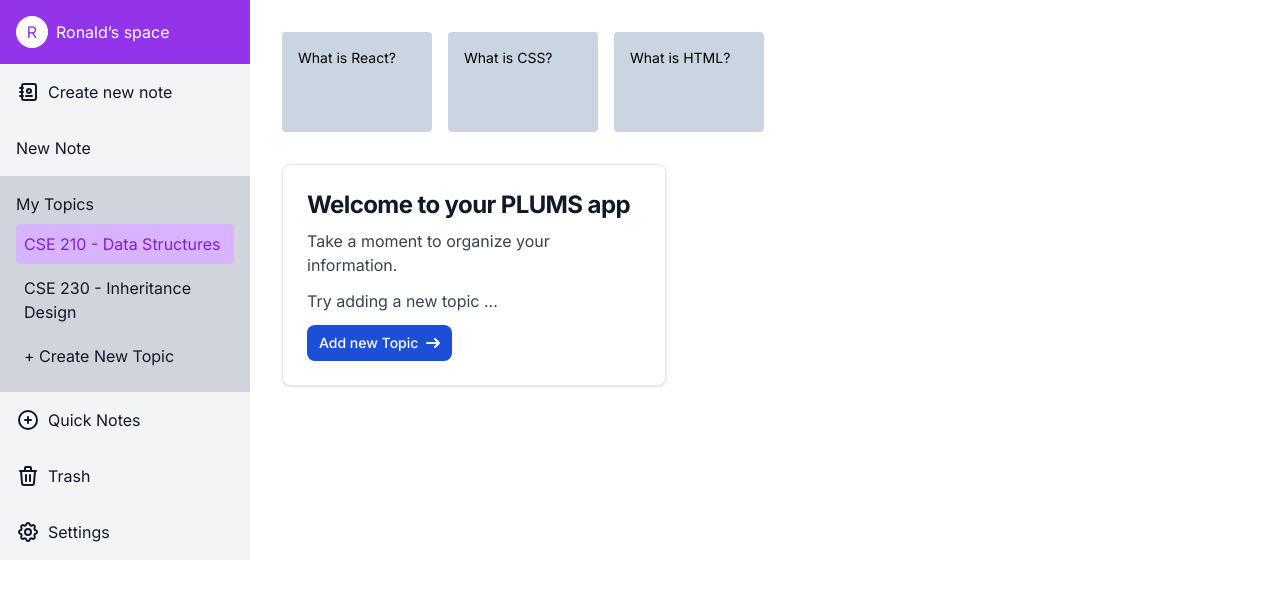
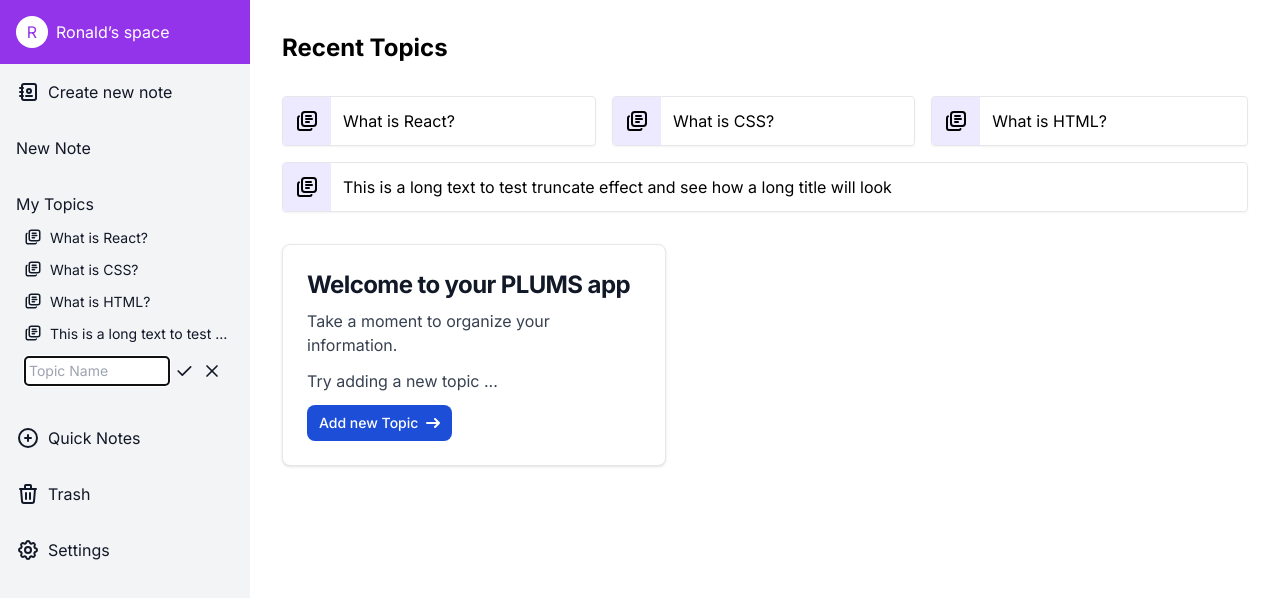
Before and after one commit to JDSanchz/plums, a Next.js app: page /dashboard in a window 1280 px wide. Both pictures are taken after a click on the link "+ Create New Topic". Shown: the top 598 px of the page. Built offline with nearby package versions, Linux system fonts and the light colour scheme.

Commit message:
More stuff for navbar

```diff
--- a/src/app/components/Navbarr.tsx
+++ b/src/app/components/Navbarr.tsx
@@ -1,24 +1,33 @@
-'use client';
-import React, { useEffect, useState } from 'react';
-
+"use client";
+import React, { useEffect, useState } from "react";
+import topic from "../components/topics.json";
+interface Topic {
+  name: string;
+  description: string;
+}
 
 const Navbar = () => {
-  const [isMenuVisible, setIsMenuVisible] = useState(false); // Menu visible by default
+  const [isMenuVisible, setIsMenuVisible] = useState<Boolean>(false); // Menu visible by default
+  const [isInput, setIsInput] = useState<Boolean>(false);
+  const [topics, setTopics] = useState<Topic[] | undefined>(topic);
+  const [newTopic, setNewTopic] = useState<string>("");
 
   // Adjust visibility based on screen width
   useEffect(() => {
     const handleResize = () => {
       if (window.innerWidth > 768) {
         setIsMenuVisible(true); // Always visible on desktop
+      } else {
+        setIsMenuVisible(false); // Always hidden on mobile
       }
     };
 
-    window.addEventListener('resize', handleResize);
+    window.addEventListener("resize", handleResize);
 
     // Call handler right away so state gets updated with initial window size
     handleResize();
 
-    return () => window.removeEventListener('resize', handleResize);
+    return () => window.removeEventListener("resize", handleResize);
   }, []);
 
   // Function to toggle menu visibility for mobile
@@ -28,15 +37,30 @@ const Navbar = () => {
     }
   };
 
-
   return (
-    <div className="flex flex-col bg-gray-100 text-gray-900 md:max-w-sidebar">
-      <div className="bg-purple-600 p-4 text-white flex items-center">
-        <div className="rounded-full bg-white text-purple-600 w-8 h-8 flex justify-center items-center mr-2">R</div>
+    <div className="flex flex-col bg-gray-100 text-gray-900 ">
+      <div className="flex items-center bg-purple-600 p-4 text-white">
+        <div className="mr-2 flex h-8 w-8 items-center justify-center rounded-full bg-white text-purple-600">
+          R
+        </div>
         <span>Ronald’s space</span>
-        <button onClick={toggleMenuVisibility} className="ml-auto bg-transparent border-none cursor-pointer md:hidden">
-          <svg xmlns="http://www.w3.org/2000/svg" className="icon icon-tabler icon-tabler-menu-2" width="24" height="24" viewBox="0 0 24 24" strokeWidth="2" stroke="currentColor" fill="none" strokeLinecap="round" strokeLinejoin="round">
-            <path stroke="none" d="M0 0h24v24H0z" fill="none"/>
+        <button
+          onClick={toggleMenuVisibility}
+          className="ml-auto cursor-pointer border-none bg-transparent md:hidden"
+        >
+          <svg
+            xmlns="http://www.w3.org/2000/svg"
+            className="icon icon-tabler icon-tabler-menu-2"
+            width="24"
+            height="24"
+            viewBox="0 0 24 24"
+            strokeWidth="2"
+            stroke="currentColor"
+            fill="none"
+            strokeLinecap="round"
+            strokeLinejoin="round"
+          >
+            <path stroke="none" d="M0 0h24v24H0z" fill="none" />
             <path d="M4 6l16 0" />
             <path d="M4 12l16 0" />
             <path d="M4 18l16 0" />
@@ -45,58 +69,208 @@ const Navbar = () => {
       </div>
       {/* Conditional rendering based on isMenuVisible */}
       {isMenuVisible && (
-        <div className={`flex flex-col md:max-w-sidebar ${isMenuVisible ? 'desktop-menu' : 'mobile-menu hidden'}`}>
+        <div
+          className={`md:max-w-sidebar flex flex-col ${isMenuVisible ? "desktop-menu" : "mobile-menu hidden"}`}
+        >
           {/* Navbar items */}
           <div className="flex flex-col">
             <a href="#" className="flex items-center p-4 hover:bg-gray-200">
-            <svg xmlns="http://www.w3.org/2000/svg" className="icon icon-tabler icon-tabler-address-book mr-2" width="24" height="24" viewBox="0 0 24 24" strokeWidth="2" stroke="currentColor" fill="none" strokeLinecap="round" strokeLinejoin="round">
-              <path stroke="none" d="M0 0h24v24H0z" fill="none"/>
-              <path d="M20 6v12a2 2 0 0 1 -2 2h-10a2 2 0 0 1 -2 -2v-12a2 2 0 0 1 2 -2h10a2 2 0 0 1 2 2z"/>
-              <path d="M10 16h6"/>
-              <path d="M13 11m-2 0a2 2 0 1 0 4 0a2 2 0 1 0 -4 0"/>
-              <path d="M4 8h3"/>
-              <path d="M4 12h3"/>
-              <path d="M4 16h3"/>
+              <svg
+                xmlns="http://www.w3.org/2000/svg"
+                className="icon icon-tabler icon-tabler-address-book mr-2"
+                width="24"
+                height="24"
+                viewBox="0 0 24 24"
+                strokeWidth="2"
+                stroke="currentColor"
+                fill="none"
+                strokeLinecap="round"
+                strokeLinejoin="round"
+              >
+                <path stroke="none" d="M0 0h24v24H0z" fill="none" />
+                <path d="M20 6v12a2 2 0 0 1 -2 2h-10a2 2 0 0 1 -2 -2v-12a2 2 0 0 1 2 -2h10a2 2 0 0 1 2 2z" />
+                <path d="M10 16h6" />
+                <path d="M13 11m-2 0a2 2 0 1 0 4 0a2 2 0 1 0 -4 0" />
+                <path d="M4 8h3" />
+                <path d="M4 12h3" />
+                <path d="M4 16h3" />
               </svg>
               Create new note
             </a>
-          <a href="#" className="p-4 hover:bg-gray-200">New Note</a>
+            <a href="#" className="p-4 hover:bg-gray-200">
+              New Note
+            </a>
             {/* Expandable Topics section */}
-          <div className="bg-gray-300 p-4">
+            <div className="p-4">
               My Topics
               <div className="mt-2">
-              <a href="#" className="block p-2 bg-purple-300 text-purple-700 rounded">CSE 210 - Data Structures</a>
-              <a href="#" className="block p-2 mt-1 hover:bg-purple-100">CSE 230 - Inheritance Design</a>
-              <a href="#" className="block p-2 mt-1 hover:bg-purple-100">+ Create New Topic</a>
+                {topics.map((topic, key) => {
+                  return (
+                    <a
+                      key={key}
+                      href="#"
+                      className="mt-1 block  flex gap-2 p-1 pl-2 text-sm hover:bg-purple-100"
+                    >
+                      <div>
+                        <svg
+                          xmlns="http://www.w3.org/2000/svg"
+                          class="icon icon-tabler icon-tabler-library"
+                          width="18"
+                          height="18"
+                          viewBox="0 0 24 24"
+                          stroke-width="2"
+                          stroke="currentColor"
+                          fill="none"
+                          stroke-linecap="round"
+                          stroke-linejoin="round"
+                        >
+                          <path stroke="none" d="M0 0h24v24H0z" fill="none" />
+                          <path d="M7 3m0 2.667a2.667 2.667 0 0 1 2.667 -2.667h8.666a2.667 2.667 0 0 1 2.667 2.667v8.666a2.667 2.667 0 0 1 -2.667 2.667h-8.666a2.667 2.667 0 0 1 -2.667 -2.667z" />
+                          <path d="M4.012 7.26a2.005 2.005 0 0 0 -1.012 1.737v10c0 1.1 .9 2 2 2h10c.75 0 1.158 -.385 1.5 -1" />
+                          <path d="M11 7h5" />
+                          <path d="M11 10h6" />
+                          <path d="M11 13h3" />
+                        </svg>
+                      </div>
+                      <p className="truncate">{topic.name}</p>
+                    </a>
+                  );
+                })}
+
+                {isInput && (
+                  <div className="flex items-center justify-between p-2">
+                    <input
+                      type="text"
+                      placeholder="Topic Name"
+                      className="w-10/12 rounded border p-1 text-sm"
+                      autoFocus
+                      onChange={(e: React.ChangeEvent<HTMLInputElement>) =>
+                        setNewTopic(e.target.value)
+                      }
+                      onKeyDown={(event) => {
+                        if (event.key === "Enter") {
+                          // Call your function here
+                          setTopics([...topics, { name: newTopic }]);
+                          setIsInput(!isInput);
+                        }
+                      }}
+                    />
+                    <div
+                      className="cursor-pointer rounded p-1 hover:bg-gray-200"
+                      onClick={(event) => {
+                        setTopics([...topics, { name: newTopic }]);
+                        setIsInput(!isInput);
+                      }}
+                    >
+                      <svg
+                        xmlns="http://www.w3.org/2000/svg"
+                        class="icon icon-tabler icon-tabler-check"
+                        width="20"
+                        height="20"
+                        viewBox="0 0 24 24"
+                        stroke-width="2"
+                        stroke="currentColor"
+                        fill="none"
+                        stroke-linecap="round"
+                        stroke-linejoin="round"
+                      >
+                        <path stroke="none" d="M0 0h24v24H0z" fill="none" />
+                        <path d="M5 12l5 5l10 -10" />
+                      </svg>
+                    </div>
+                    <div
+                      className="cursor-pointer rounded p-1 hover:bg-gray-200"
+                      onClick={() => setIsInput(!isInput)}
+                    >
+                      <svg
+                        xmlns="http://www.w3.org/2000/svg"
+                        class="icon icon-tabler icon-tabler-x"
+                        width="20"
+                        height="20"
+                        viewBox="0 0 24 24"
+                        stroke-width="2"
+                        stroke="currentColor"
+                        fill="none"
+                        stroke-linecap="round"
+                        stroke-linejoin="round"
+                      >
+                        <path stroke="none" d="M0 0h24v24H0z" fill="none" />
+                        <path d="M18 6l-12 12" />
+                        <path d="M6 6l12 12" />
+                      </svg>
+                    </div>
+                  </div>
+                )}
+                {!isInput && (
+                  <a
+                    href="#"
+                    className="mt-1 block cursor-pointer p-2 hover:bg-purple-100"
+                    onClick={() => setIsInput(!isInput)}
+                  >
+                    + Create New Topic
+                  </a>
+                )}
               </div>
             </div>
             <a href="#" className="flex items-center p-4 hover:bg-gray-200">
               {/* Quick Notes SVG icon */}
-            <svg xmlns="http://www.w3.org/2000/svg" className="icon icon-tabler icon-tabler-circle-plus mr-2" width="24" height="24" viewBox="0 0 24 24" strokeWidth="2" stroke="currentColor" fill="none" strokeLinecap="round" strokeLinejoin="round">
-              <path stroke="none" d="M0 0h24v24H0z" fill="none"/>
-              <path d="M3 12a9 9 0 1 0 18 0a9 9 0 0 0 -18 0"/>
-              <path d="M9 12h6"/>
-              <path d="M12 9v6"/>
+              <svg
+                xmlns="http://www.w3.org/2000/svg"
+                className="icon icon-tabler icon-tabler-circle-plus mr-2"
+                width="24"
+                height="24"
+                viewBox="0 0 24 24"
+                strokeWidth="2"
+                stroke="currentColor"
+                fill="none"
+                strokeLinecap="round"
+                strokeLinejoin="round"
+              >
+                <path stroke="none" d="M0 0h24v24H0z" fill="none" />
+                <path d="M3 12a9 9 0 1 0 18 0a9 9 0 0 0 -18 0" />
+                <path d="M9 12h6" />
+                <path d="M12 9v6" />
               </svg>
               Quick Notes
             </a>
             <a href="#" className="flex items-center p-4 hover:bg-gray-200">
-            <svg xmlns="http://www.w3.org/2000/svg" className="icon icon-tabler icon-tabler-trash mr-2" width="24" height="24" viewBox="0 0 24 24" strokeWidth="2" stroke="currentColor" fill="none" strokeLinecap="round" strokeLinejoin="round">
-              <path stroke="none" d="M0 0h24v24H0z" fill="none"/>
-              <path d="M4 7l16 0"/>
-              <path d="M10 11l0 6"/>
-              <path d="M14 11l0 6"/>
-              <path d="M5 7l1 12a2 2 0 0 0 2 2h8a2 2 0 0 0 2 -2l1 -12"/>
-              <path d="M9 7v-3a1 1 0 0 1 1 -1h4a1 1 0 0 1 1 1v3"/>
+              <svg
+                xmlns="http://www.w3.org/2000/svg"
+                className="icon icon-tabler icon-tabler-trash mr-2"
+                width="24"
+                height="24"
+                viewBox="0 0 24 24"
+                strokeWidth="2"
+                stroke="currentColor"
+                fill="none"
+                strokeLinecap="round"
+                strokeLinejoin="round"
+              >
+                <path stroke="none" d="M0 0h24v24H0z" fill="none" />
+                <path d="M4 7l16 0" />
+                <path d="M10 11l0 6" />
+                <path d="M14 11l0 6" />
+                <path d="M5 7l1 12a2 2 0 0 0 2 2h8a2 2 0 0 0 2 -2l1 -12" />
+                <path d="M9 7v-3a1 1 0 0 1 1 -1h4a1 1 0 0 1 1 1v3" />
               </svg>
               Trash
             </a>
             <a href="#" className="flex items-center p-4 hover:bg-gray-200">
-
-            <svg xmlns="http://www.w3.org/2000/svg" className="icon icon-tabler icon-tabler-settings mr-2" width="24" height="24" viewBox="0 0 24 24" strokeWidth="2" stroke="currentColor" fill="none" strokeLinecap="round" strokeLinejoin="round">
-              <path stroke="none" d="M0 0h24v24H0z" fill="none"/>
-              <path d="M10.325 4.317c.426 -1.756 2.924 -1.756 3.35 0a1.724 1.724 0 0 0 2.573 1.066c1.543 -.94 3.31 .826 2.37 2.37a1.724 1.724 0 0 0 1.065 2.572c1.756 .426 1.756 2.924 0 3.35a1.724 1.724 0 0 0 -1.066 2.573c.94 1.543 -.826 3.31 -2.37 2.37a1.724 1.724 0 0 0 -2.572 1.065c-.426 1.756 -2.924 1.756 -3.35 0a1.724 1.724 0 0 0 -2.573 -1.066c-1.543 .94 -3.31 -.826 -2.37 -2.37a1.724 1.724 0 0 0 -1.065 -2.572c-1.756 -.426 -1.756 -2.924 0 -3.35a1.724 1.724 0 0 0 1.066 -2.573c-.94 -1.543 .826 -3.31 2.37 -2.37c1 .608 2.296 .07 2.572 -1.065z"/>
-              <path d="M9 12a3 3 0 1 0 6 0a3 3 0 0 0 -6 0"/>
+              <svg
+                xmlns="http://www.w3.org/2000/svg"
+                className="icon icon-tabler icon-tabler-settings mr-2"
+                width="24"
+                height="24"
+                viewBox="0 0 24 24"
+                strokeWidth="2"
+                stroke="currentColor"
+                fill="none"
+                strokeLinecap="round"
+                strokeLinejoin="round"
+              >
+                <path stroke="none" d="M0 0h24v24H0z" fill="none" />
+                <path d="M10.325 4.317c.426 -1.756 2.924 -1.756 3.35 0a1.724 1.724 0 0 0 2.573 1.066c1.543 -.94 3.31 .826 2.37 2.37a1.724 1.724 0 0 0 1.065 2.572c1.756 .426 1.756 2.924 0 3.35a1.724 1.724 0 0 0 -1.066 2.573c.94 1.543 -.826 3.31 -2.37 2.37a1.724 1.724 0 0 0 -2.572 1.065c-.426 1.756 -2.924 1.756 -3.35 0a1.724 1.724 0 0 0 -2.573 -1.066c-1.543 .94 -3.31 -.826 -2.37 -2.37a1.724 1.724 0 0 0 -1.065 -2.572c-1.756 -.426 -1.756 -2.924 0 -3.35a1.724 1.724 0 0 0 1.066 -2.573c-.94 -1.543 .826 -3.31 2.37 -2.37c1 .608 2.296 .07 2.572 -1.065z" />
+                <path d="M9 12a3 3 0 1 0 6 0a3 3 0 0 0 -6 0" />
               </svg>
               Settings
             </a>
@@ -107,5 +281,4 @@ const Navbar = () => {
   );
 };
 
-
 export default Navbar;
--- a/src/app/components/TopicCard.tsx
+++ b/src/app/components/TopicCard.tsx
@@ -1,12 +1,37 @@
-import React from 'react'
+import React from "react";
+
 type TopicCardProps = {
-    title: string;
-    description: string;
+  name: string;
+  description: string;
 };
-export default function TopicCard(props: TopicCardProps) {
+
+const TopicCard: React.FC<TopicCardProps> = ({ name, description }) => {
   return (
-    <div className='rounded w-[150px] h-[100px] bg-slate-300 p-4'>
-        <h1 className='text-sm'>{props.title}</h1>
+    <div className="flex h-fit flex-grow cursor-pointer gap-3 rounded border  shadow-sm md:w-fit">
+      <div className="bg-violet-100 p-3">
+        <svg
+          xmlns="http://www.w3.org/2000/svg"
+          class="icon icon-tabler icon-tabler-library"
+          width="24"
+          height="24"
+          viewBox="0 0 24 24"
+          stroke-width="2"
+          stroke="currentColor"
+          fill="none"
+          stroke-linecap="round"
+          stroke-linejoin="round"
+        >
+          <path stroke="none" d="M0 0h24v24H0z" fill="none" />
+          <path d="M7 3m0 2.667a2.667 2.667 0 0 1 2.667 -2.667h8.666a2.667 2.667 0 0 1 2.667 2.667v8.666a2.667 2.667 0 0 1 -2.667 2.667h-8.666a2.667 2.667 0 0 1 -2.667 -2.667z" />
+          <path d="M4.012 7.26a2.005 2.005 0 0 0 -1.012 1.737v10c0 1.1 .9 2 2 2h10c.75 0 1.158 -.385 1.5 -1" />
+          <path d="M11 7h5" />
+          <path d="M11 10h6" />
+          <path d="M11 13h3" />
+        </svg>
+      </div>
+      <h1 className="text-md my-auto block pr-4">{name}</h1>
     </div>
-  )
-}
+  );
+};
+
+export default TopicCard;
--- a/src/app/components/topics.json
+++ b/src/app/components/topics.json
@@ -1,14 +1,18 @@
 [
   {
-        "title":"What is React?",
-        "description":"React is a front-end JavaScript library developed by Facebook in 2011. It follows the component based approach which helps in building reusable UI components. It is used for developing complex and interactive web and mobile UI. Even though it was open-sourced only in 2015, it has one of the largest communities supporting it."
+    "name": "What is React?",
+    "description": "React is a front-end JavaScript library developed by Facebook in 2011. It follows the component based approach which helps in building reusable UI components. It is used for developing complex and interactive web and mobile UI. Even though it was open-sourced only in 2015, it has one of the largest communities supporting it."
   },
   {
-        "title":"What is CSS?",
-        "description":"React is a front-end JavaScript library developed by Facebook in 2011. It follows the component based approach which helps in building reusable UI components. It is used for developing complex and interactive web and mobile UI. Even though it was open-sourced only in 2015, it has one of the largest communities supporting it."
+    "name": "What is CSS?",
+    "description": "React is a front-end JavaScript library developed by Facebook in 2011. It follows the component based approach which helps in building reusable UI components. It is used for developing complex and interactive web and mobile UI. Even though it was open-sourced only in 2015, it has one of the largest communities supporting it."
   },
   {
-        "title":"What is HTML?",
-        "description":"React is a front-end JavaScript library developed by Facebook in 2011. It follows the component based approach which helps in building reusable UI components. It is used for developing complex and interactive web and mobile UI. Even though it was open-sourced only in 2015, it has one of the largest communities supporting it."
+    "name": "What is HTML?",
+    "description": "React is a front-end JavaScript library developed by Facebook in 2011. It follows the component based approach which helps in building reusable UI components. It is used for developing complex and interactive web and mobile UI. Even though it was open-sourced only in 2015, it has one of the largest communities supporting it."
+  },
+  {
+    "name": "This is a long text to test truncate effect and see how a long title will look",
+    "description": "React is a front-end JavaScript library developed by Facebook in 2011. It follows the component based approach which helps in building reusable UI components. It is used for developing complex and interactive web and mobile UI. Even though it was open-sourced only in 2015, it has one of the largest communities supporting it."
   }
 ]
--- a/src/app/dashboard/page.tsx
+++ b/src/app/dashboard/page.tsx
@@ -1,18 +1,27 @@
-import React from 'react'
-import Welcome from '../components/Welcome'
-import TopicCard from '../components/TopicCard'
-import topic from '../components/topics.json'
+"use client";
+import React, { useState } from "react";
+import Welcome from "../components/Welcome";
+import TopicCard from "../components/TopicCard";
+import topic from "../components/topics.json";
+
 export default function page() {
-return (
+  const [topics, setTopics] = useState(topic);
+
+  return (
     <div>
-        <div className='flex gap-4'>
-            {topic.map((topic) => (
-                <TopicCard title={topic.title} description={topic.description} />
-            ))}
-        </div>
-        <div className='mt-8'>
-            <Welcome/>
-        </div>
+      <h1 className="text-2xl font-bold">Recent Topics</h1>
+      <div className="mt-8 flex flex-grow flex-wrap gap-4">
+        {topics?.map((topic) => (
+          <TopicCard
+            key={topic.name}
+            name={topic.name}
+            description={topic.description}
+          />
+        ))}
+      </div>
+      <div className="mt-8">
+        <Welcome />
+      </div>
     </div>
-)
+  );
 }
--- a/src/app/globals.css
+++ b/src/app/globals.css
@@ -6,6 +6,7 @@
   --foreground-rgb: 0, 0, 0;
   --background-start-rgb: 214, 219, 220;
   --background-end-rgb: 255, 255, 255;
+
 }
 
 @media (prefers-color-scheme: dark) {
@@ -15,16 +16,3 @@
     --background-end-rgb: 0, 0, 0;
   }
 }
-
-
-@media (max-width: 768px) {
-  .mobile-menu.hidden {
-    display: none;
-  }
-}
-
-@media (min-width: 769px) {
-  .desktop-menu {
-    display: block !important;
-  }
-}
--- a/src/app/layout.tsx
+++ b/src/app/layout.tsx
@@ -19,7 +19,7 @@ export default function RootLayout({
     <html lang="en">
       <body className={inter.className}>
 
-        <div className="flex flex-col md:flex-row">
+        <div className="flex flex-col md:flex-row h-screen">
           <Navbar/>
           <div className="p-8">
             {children}
```
Lines whose indentation alone changed are shown as unchanged.
